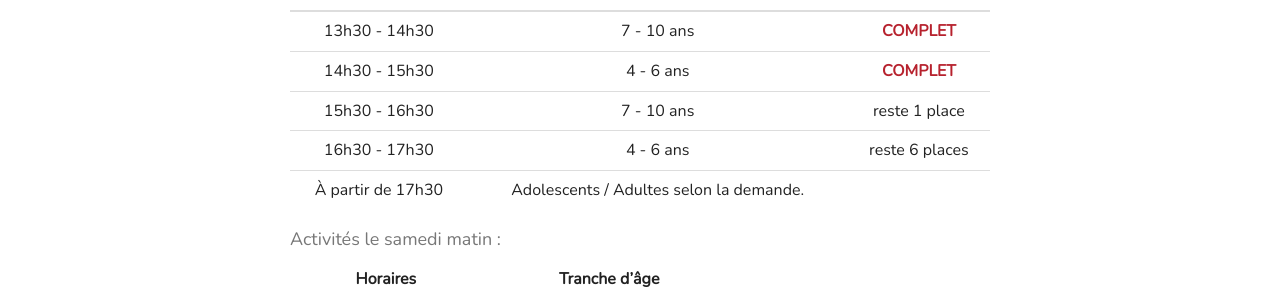
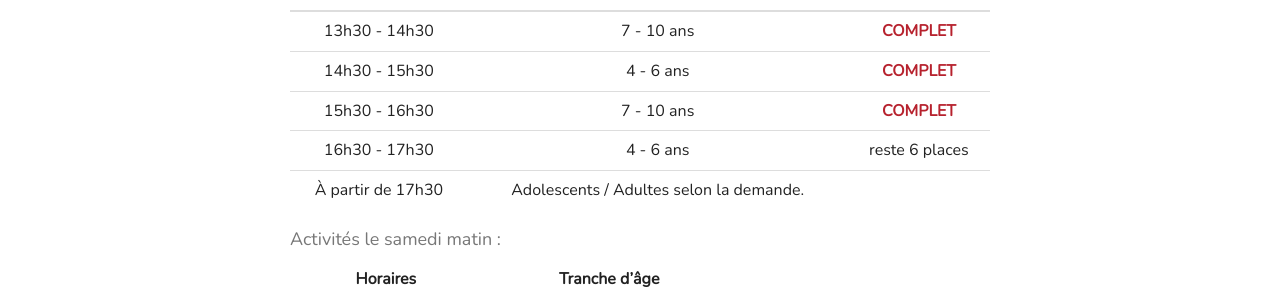
Before and after one commit to mlangues64/mlangues64.github.io, a Jekyll site: the page built from _posts/2018-11-10-inscription2019.markdown, in a window 1280 px wide and 900 px high, scrolled down 318 px. Shown: the part 160-453 px from the top of the window. Built offline with Jekyll 4.4.1, drawn with Linux system fonts in a browser that asks for light colours; nearby versions of some CDN libraries; comment, search, counter and statistics services are not loaded.

Commit message:
Update 2018-11-10-inscription2019.markdown

```diff
--- a/_posts/2018-11-10-inscription2019.markdown
+++ b/_posts/2018-11-10-inscription2019.markdown
@@ -26,7 +26,7 @@
 |:--------:|:-------------:|:----:|
 | 13h30 - 14h30 | 7 - 10 ans | <span style="color: #B7222E; font-weight:bold;">COMPLET</span> |
 | 14h30 - 15h30 | 4 - 6 ans | <span style="color: #B7222E; font-weight:bold;">COMPLET</span> |
-| 15h30 - 16h30 | 7 - 10 ans | reste 1 place |
+| 15h30 - 16h30 | 7 - 10 ans | <span style="color: #B7222E; font-weight:bold;">COMPLET</span> |
 | 16h30 - 17h30 | 4 - 6 ans | reste 6 places |
 | À partir de 17h30 | Adolescents / Adultes selon la demande. | |
 {: .table }
```
